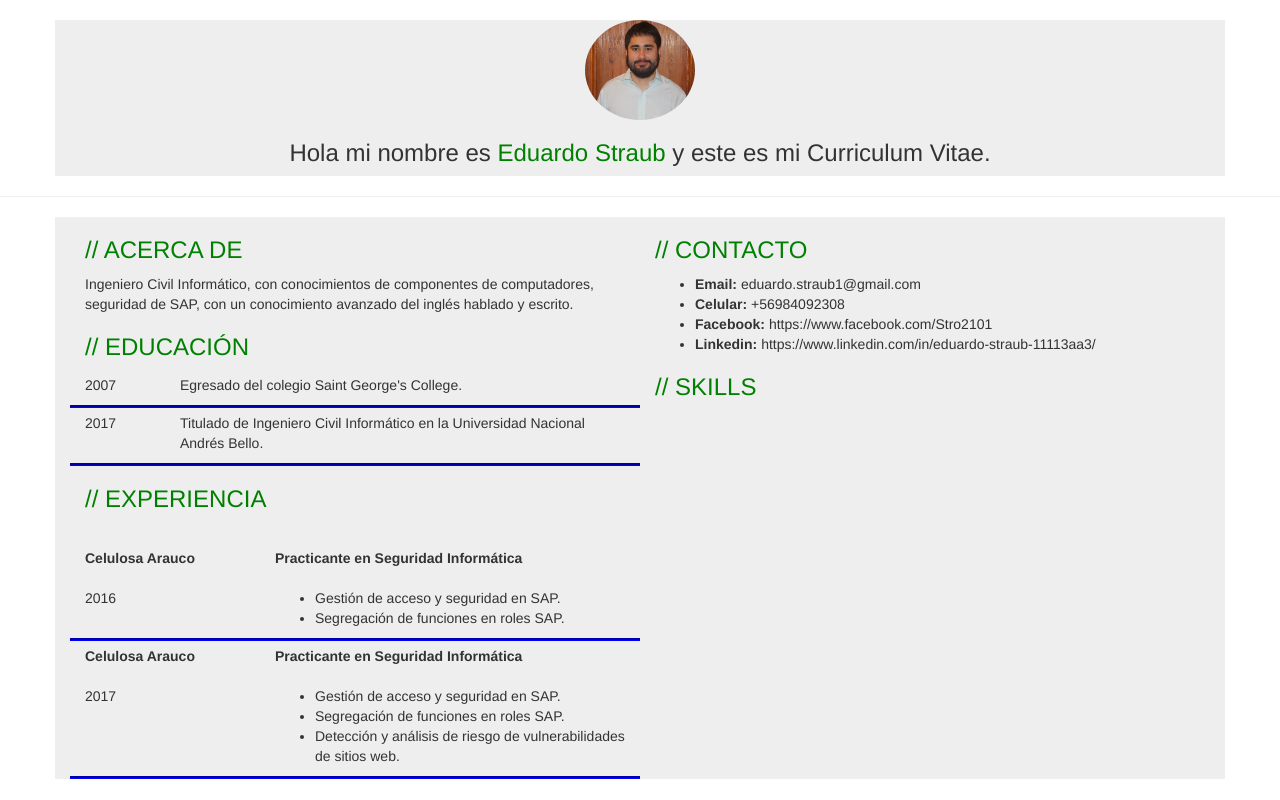
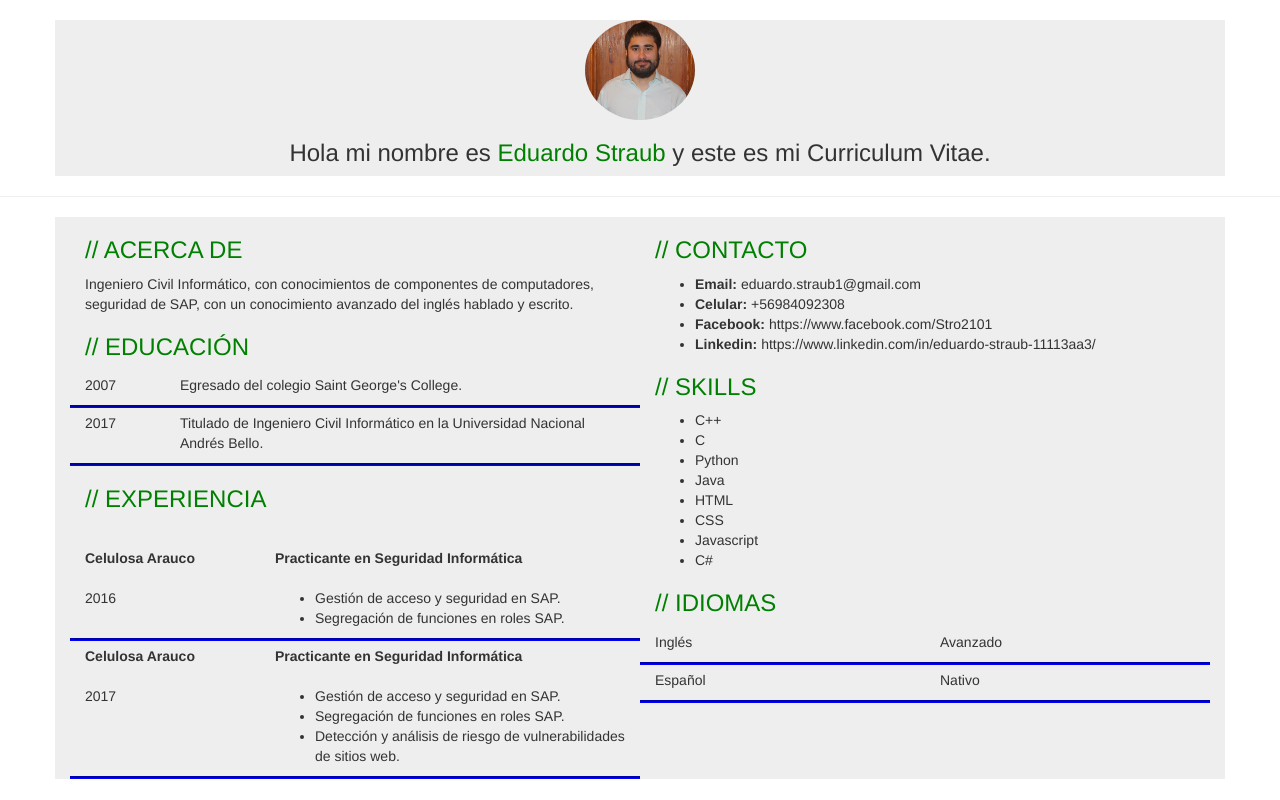
Before and after one commit to Stro21/E3CP2A1, a website: page public_html/index.html in a window 1280 px wide. Drawn offline with nearby package versions, Linux system fonts and the light colour scheme.

Commit message:
Idiomas agregados
Idiomas agregados

```diff
--- a/public_html/index.html
+++ b/public_html/index.html
@@ -101,8 +101,33 @@ and open the template in the editor.
           </ul>
           <h3 class="verde">// SKILLS</h3>
           <ul>
+            <li>C++</li>
+            <li>C</li>
+            <li>Python</li>
+            <li>Java</li>
+            <li>HTML</li>
+            <li>CSS</li>
+            <li>Javascript</li>
+            <li>C#</li>
+          </ul>
+          <h3 class='verde'>// IDIOMAS</h3>
+          <div class="row borde">
+            <div class="col-md-6 col-lg-6 col-sm-6">
+              <p>Inglés</p>
+            </div>
+            <div class="col-md-6 col-lg-6 col-sm-6">
+              <p>Avanzado</p>
+            </div>
+          </div>
+          <div class="row borde">
+            <div class="col-md-6 col-lg-6 col-sm-6">
+              <p>Español</p>
+            </div>
+            <div class="col-md-6 col-lg-6 col-sm-6">
+              <p>Nativo</p>
+            </div>
+          </div>
 
-          </ul>
         </div>
       </div>
     </div>
```
Also changed, not shown: public_html/assets/css/actividad6.css (line endings or trailing spaces).
